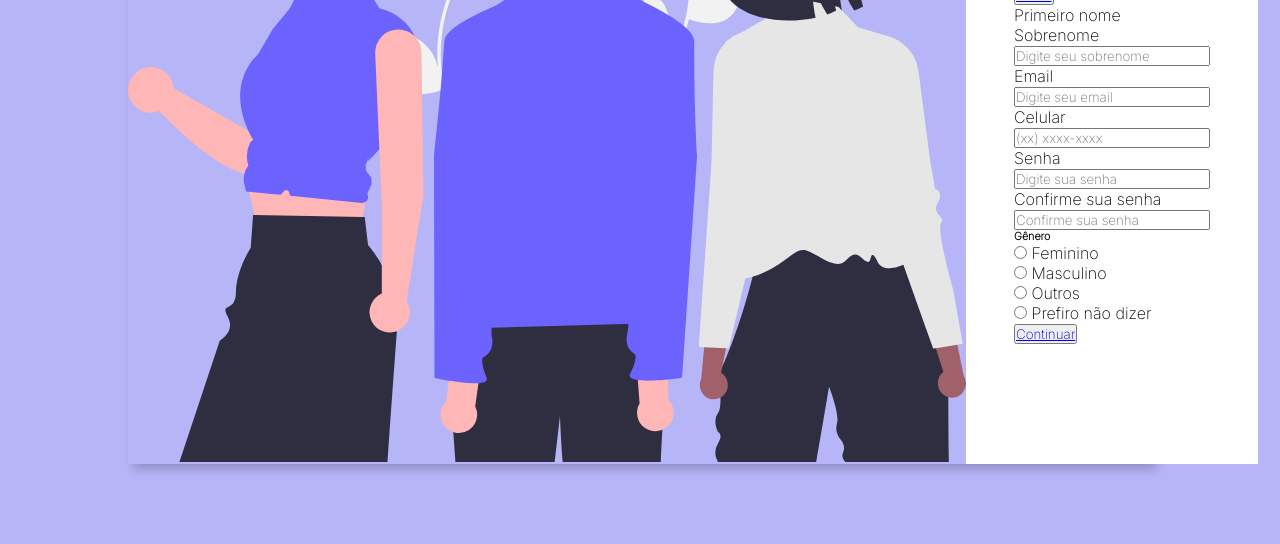
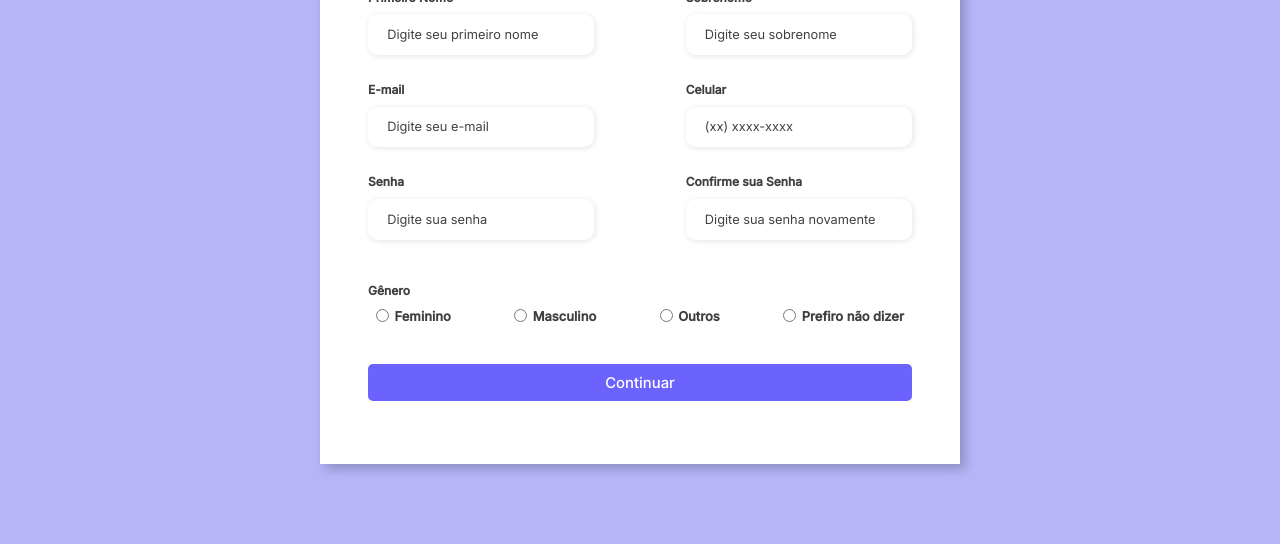
Before and after one commit to Nieskall/Formulario-de-cadastro, a plain HTML site: page index.html in a window 1280 px wide. Shown: the part 256-800 px from the top of the page. Drawn offline with Linux system fonts and the light colour scheme.

Commit message:
last commit

```diff
--- a/assets/css/style.css
+++ b/assets/css/style.css
@@ -1,5 +1,4 @@
-@import url('https://fonts.googleapis.com/css2?family=Inter:wght@200&family=Open+Sans:ital@1&display=swap');
-
+@import url('https://fonts.googleapis.com/css2?family=Inter:wght@200;300;400;500&family=Open+Sans:wght@300;400;500;600&display=swap');
 * {
     padding: 0;
     margin: 0;
@@ -20,7 +19,7 @@ body {
     width: 80%;
     height: 80vh;
     display: flex;
-    box-shadow: 5px 5px 10px rgba(0, 0, 0, .212);
+    box-shadow: 5px 5px 10px rgba(0, 0, 0, 0.212);
 }
 
 .form-image {
@@ -28,7 +27,7 @@ body {
     display: flex;
     justify-content: center;
     align-items: center;
-    background: #fde3a7d7;
+    background-color: #fde3a7d7;
     padding: 1rem;
 }
 
@@ -39,10 +38,10 @@ body {
 .form {
     width: 50%;
     display: flex;
+    flex-direction: column;
     justify-content: center;
     align-items: center;
-    flex-direction: column;
-    background-color: white;
+    background-color: #fff;
     padding: 3rem;
 }
 
@@ -64,3 +63,147 @@ body {
     border-radius: 5px;
     cursor: pointer;
 }
+
+.login-button button:hover {
+    background-color: #6b63fff1;
+}
+
+.login-button button a {
+    text-decoration: none;
+    font-weight: 500;
+    color: #fff;
+}
+
+.form-header h1::after {
+    content: '';
+    display: block;
+    width: 5rem;
+    height: 0.3rem;
+    background-color: #6c63ff;
+    margin: 0 auto;
+    position: absolute;
+    border-radius: 10px;
+}
+
+.input-group {
+    display: flex;
+    flex-wrap: wrap;
+    justify-content: space-between;
+    padding: 1rem 0;
+}
+
+.input-box {
+    display: flex;
+    flex-direction: column;
+    margin-bottom: 1.1rem;
+}
+
+.input-box input {
+    margin: 0.6rem 0;
+    padding: 0.8rem 1.2rem;
+    border: none;
+    border-radius: 10px;
+    box-shadow: 1px 1px 6px #0000001c;
+    font-size: 0.8rem;
+}
+
+.input-box input:hover {
+    background-color: #eeeeee75;
+}
+
+.input-box input:focus-visible {
+    outline: 1px solid #6c63ff;
+}
+
+.input-box label,
+.gender-title h6 {
+    font-size: 0.75rem;
+    font-weight: 600;
+    color: #000000c0;
+}
+
+.input-box input::placeholder {
+    color: #000000be;
+}
+
+.gender-group {
+    display: flex;
+    justify-content: space-between;
+    margin-top: 0.62rem;
+    padding: 0 .5rem;
+}
+
+.gender-input {
+    display: flex;
+    align-items: center;
+}
+
+.gender-input input {
+    margin-right: 0.35rem;
+}
+
+.gender-input label {
+    font-size: 0.81rem;
+    font-weight: 600;
+    color: #000000c0;
+}
+
+.continue-button button {
+    width: 100%;
+    margin-top: 2.5rem;
+    border: none;
+    background-color: #6c63ff;
+    padding: 0.62rem;
+    border-radius: 5px;
+    cursor: pointer;
+}
+
+.continue-button button:hover {
+    background-color: #6b63fff1;
+}
+
+.continue-button button a {
+    text-decoration: none;
+    font-size: 0.93rem;
+    font-weight: 500;
+    color: #fff;
+}
+
+@media screen and (max-width: 1330px) {
+    .form-image {
+        display: none;
+    }
+    .container {
+        width: 50%;
+    }
+    .form {
+        width: 100%;
+    }
+}
+
+@media screen and (max-width: 1064px) {
+    .container {
+        width: 90%;
+        height: auto;
+    }
+    .input-group {
+        flex-direction: column;
+        z-index: 5;
+        padding-right: 5rem;
+        max-height: 10rem;
+        overflow-y: scroll;
+        flex-wrap: nowrap;
+    }
+    .gender-inputs {
+        margin-top: 2rem;
+    }
+    .gender-group {
+        flex-direction: column;
+    }
+    .gender-title h6 {
+        margin: 0;
+    }
+    .gender-input {
+        margin-top: 0.5rem;
+    }
+}
--- a/index.html
+++ b/index.html
@@ -6,97 +6,92 @@
     <meta http-equiv="X-UA-Compatible" content="IE=edge">
     <meta name="viewport" content="width=device-width, initial-scale=1.0">
     <link rel="stylesheet" href="assets/css/style.css">
-    <title>Formulário de cadastro</title>
+    <title>Formulário</title>
 </head>
 
 <body>
     <div class="container">
-        <div class="form_image">
+        <div class="form-image">
             <img src="assets/img/undraw_people_re_8spw.svg" alt="">
         </div>
         <div class="form">
             <form action="#">
-                <div class="form_header">
+                <div class="form-header">
                     <div class="title">
                         <h1>Cadastre-se</h1>
                     </div>
-                    <div class="login_button">
+                    <div class="login-button">
                         <button><a href="#">Entrar</a></button>
-                    </div>
-
-                    <div class="input_group">
-                        <div class="input_box">
-                            <label for="firstname">Primeiro nome</label>
-                            <label id="firstname" type="text" name="firstname" placeholder="Digite seu primeiro nome"
-                                required></label>
-                        </div>
-
-                        <div class="input_box">
-                            <label for="lastname">Sobrenome</label>
-                            <input id="lastname" type="text" name="lastname" placeholder="Digite seu sobrenome"
-                                required></input>
-                        </div>
-
-                        <div class="input_box">
-                            <label for="email">Email</label>
-                            <input id="email" type="email" name="email" placeholder="Digite seu email" required></input>
-                        </div>
-
-                        <div class="input_box">
-                            <label for="number">Celular</label>
-                            <input id="number" type="tel" name="number" placeholder="(xx) xxxx-xxxx" required></input>
-                        </div>
-
-                        <div class="input_box">
-                            <label for="password">Senha</label>
-                            <input id="password" type="password" name="password" placeholder="Digite sua senha"
-                                required></input>
-                        </div>
-
-                        <div class="input_box">
-                            <label for="Confirmpassword">Confirme sua senha</label>
-                            <input id="Confirmpassword" type="password" name="Confirmpassword"
-                                placeholder="Confirme sua senha" required></input>
                     </div>
                 </div>
 
-                    <div class="gender_inputs">
-                        <div class="gender_title">
+                <div class="input-group">
+                    <div class="input-box">
+                        <label for="firstname">Primeiro Nome</label>
+                        <input id="firstname" type="text" name="firstname" placeholder="Digite seu primeiro nome" required>
+                    </div>
+
+                    <div class="input-box">
+                        <label for="lastname">Sobrenome</label>
+                        <input id="lastname" type="text" name="lastname" placeholder="Digite seu sobrenome" required>
+                    </div>
+                    <div class="input-box">
+                        <label for="email">E-mail</label>
+                        <input id="email" type="email" name="email" placeholder="Digite seu e-mail" required>
+                    </div>
+
+                    <div class="input-box">
+                        <label for="number">Celular</label>
+                        <input id="number" type="tel" name="number" placeholder="(xx) xxxx-xxxx" required>
+                    </div>
+
+                    <div class="input-box">
+                        <label for="password">Senha</label>
+                        <input id="password" type="password" name="password" placeholder="Digite sua senha" required>
+                    </div>
+
+
+                    <div class="input-box">
+                        <label for="confirmPassword">Confirme sua Senha</label>
+                        <input id="confirmPassword" type="password" name="confirmPassword" placeholder="Digite sua senha novamente" required>
+                    </div>
+
+                </div>
+
+                <div class="gender-inputs">
+                    <div class="gender-title">
                         <h6>Gênero</h6>
                     </div>
 
-                        <div class="gender_group">
-                            <div class="gender_input">
-                                <input type="radio" id="female" name="gender">
+                    <div class="gender-group">
+                        <div class="gender-input">
+                            <input id="female" type="radio" name="gender">
                             <label for="female">Feminino</label>
                         </div>
 
-                            <div class="gender_input">
-                                <input type="radio" id="male" name="gender">
+                        <div class="gender-input">
+                            <input id="male" type="radio" name="gender">
                             <label for="male">Masculino</label>
                         </div>
 
-                            <div class="gender_input">
-                                <input type="radio" id="others" name="gender">
+                        <div class="gender-input">
+                            <input id="others" type="radio" name="gender">
                             <label for="others">Outros</label>
                         </div>
 
-                            <div class="gender_input">
-                                <input type="radio" id="none" name="gender">
+                        <div class="gender-input">
+                            <input id="none" type="radio" name="gender">
                             <label for="none">Prefiro não dizer</label>
                         </div>
-
                     </div>
                 </div>
 
-                    <div class="continue_button">
-                        <button><a href="#">Continuar</a></button>
-                    </div>
+                <div class="continue-button">
+                    <button><a href="#">Continuar</a> </button>
                 </div>
             </form>
         </div>
     </div>
-
 </body>
 
 </html>
```
Lines whose indentation alone changed are shown as unchanged.
